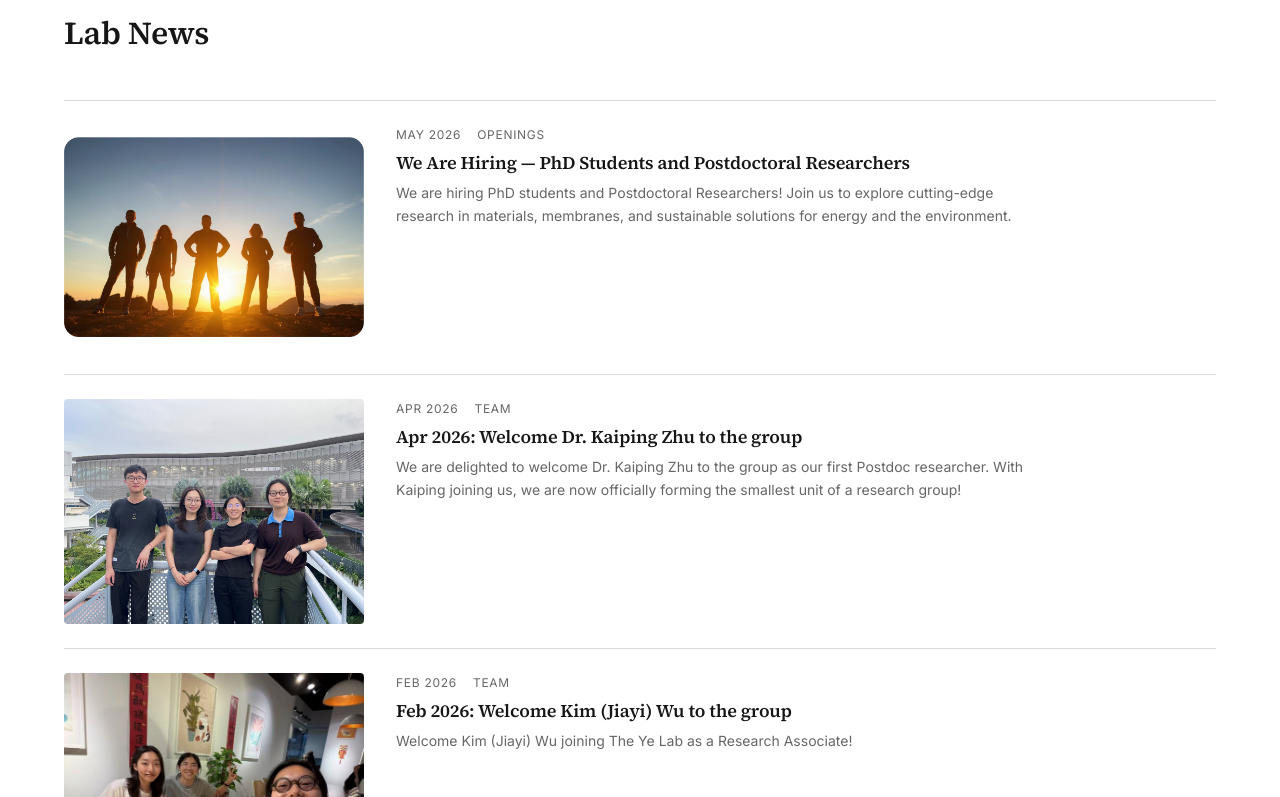
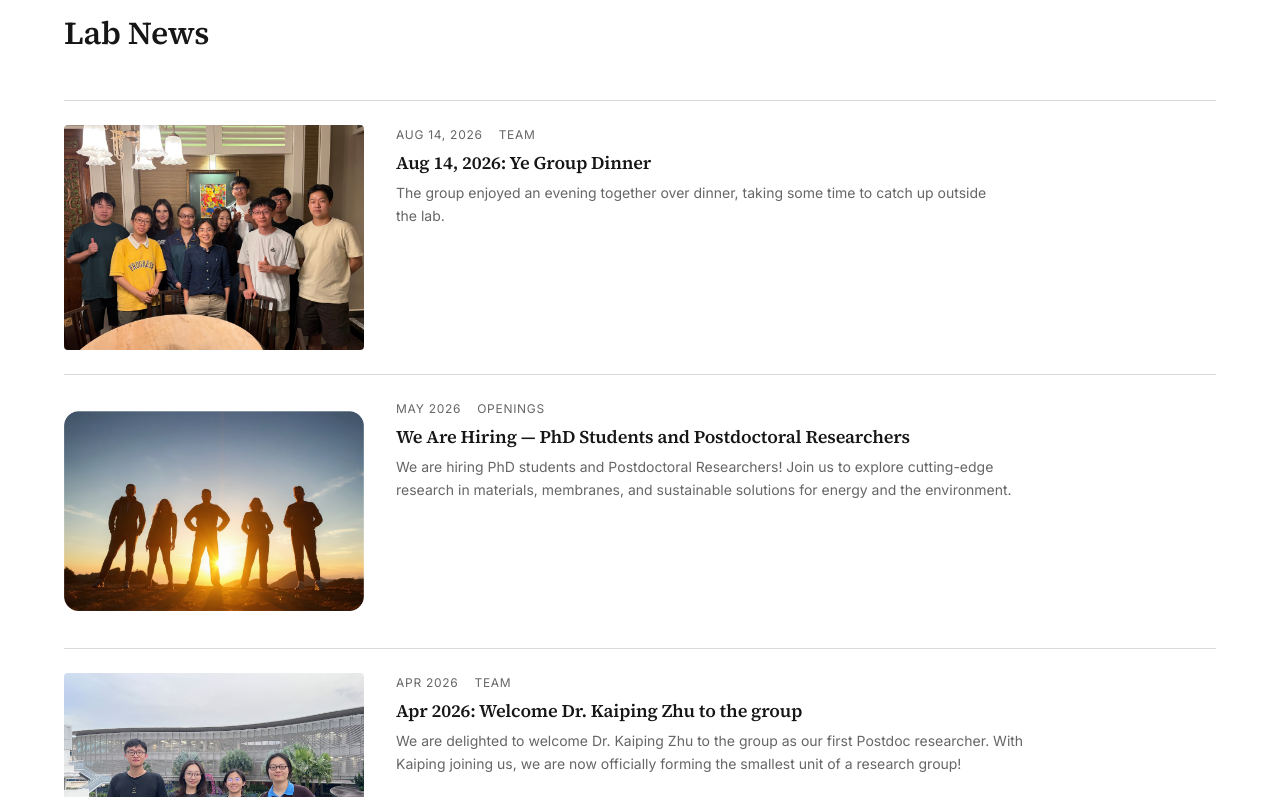
Before and after one commit to Yvetteee/ccylab, a Next.js app: page / in a window 1280 px wide. Shown: the part 3283-4080 px from the top of the page. Built offline with nearby package versions, Linux system fonts and the light colour scheme.

Commit message:
content(news): add August group dinner

```diff
--- a/content/news.ts
+++ b/content/news.ts
@@ -11,6 +11,15 @@ import type { NewsItem } from "@/types/content";
  * genuine day exists (A New Chapter in NTU) it is kept.
  */
 export const newsItems: NewsItem[] = [
+  {
+    id: "news-group-dinner-2026-08-14",
+    title: "Aug 14, 2026: Ye Group Dinner",
+    date: "2026-08-14",
+    summary:
+      "The group enjoyed an evening together over dinner, taking some time to catch up outside the lab.",
+    category: "Team",
+    image: "/images/news/group-dinner-2026-08-14.jpg",
+  },
   {
     id: "news-hiring",
     title: "We Are Hiring — PhD Students and Postdoctoral Researchers",
```
Also changed, not shown: public/images/news/group-dinner-2026-08-14.jpg (added).
